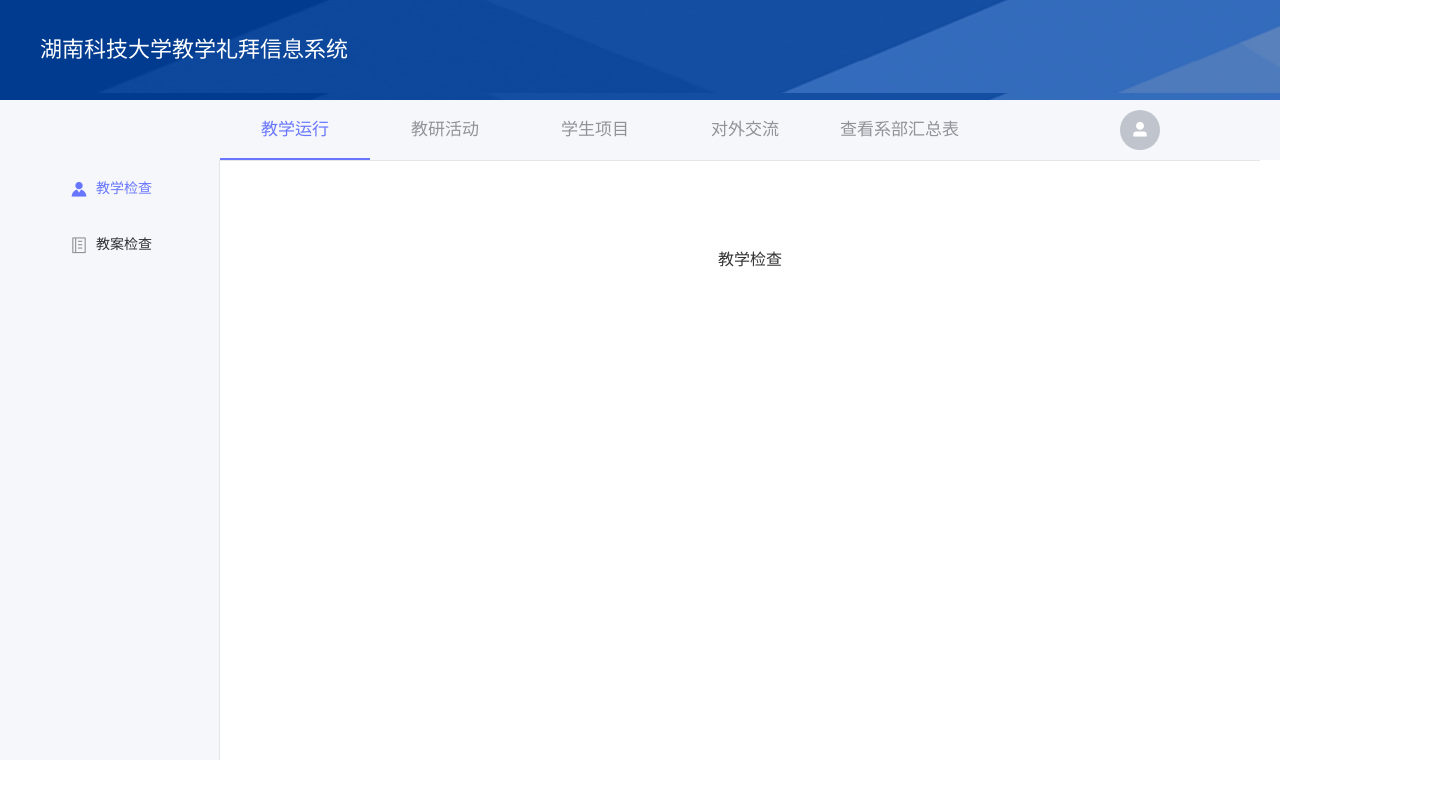
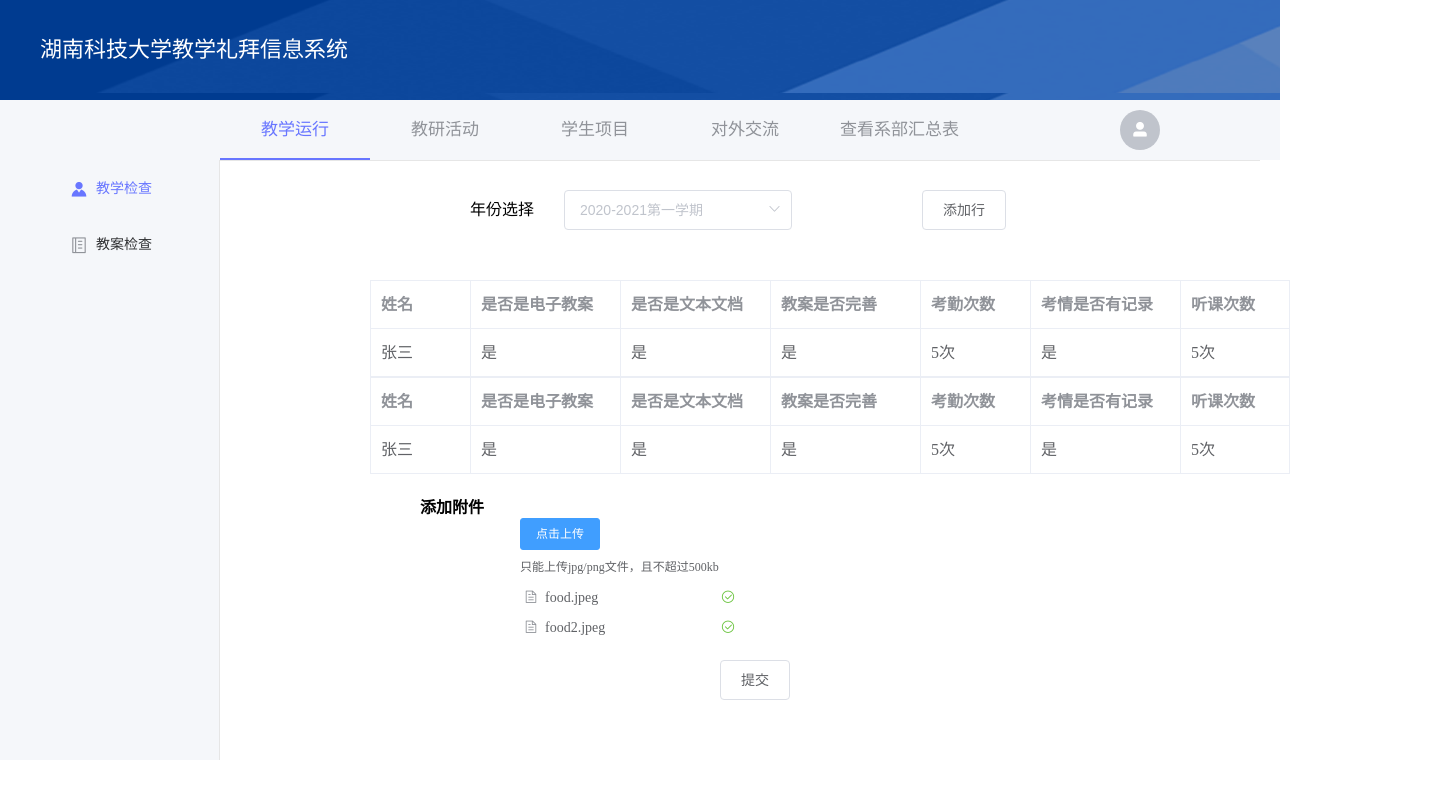
Before and after one commit to v-1024/teaching, a Vue app: page /teacher/teaching_work/teaching_inspection in a window 1280 px wide. Shown: the whole page, 1440 px wide, since content can reach past the window. Built offline with nearby package versions, Linux system fonts and the light colour scheme.

Commit message:
'2020/12/7'

```diff
--- a/src/views/teacher/external_exchange/exchange_content/exchange.vue
+++ b/src/views/teacher/external_exchange/exchange_content/exchange.vue
@@ -12,7 +12,7 @@
         <el-button slot="reference" style="margin-left: 100px">添加行</el-button>
                 <el-table  class="table"
                         :data="tableData"
-                        height="250"
+                        height="280"
                         border
                         style="width:910px;">
                     <el-table-column
@@ -55,7 +55,7 @@
             <el-button size="small" type="primary">点击上传</el-button>
             <div slot="tip" class="el-upload__tip">只能上传jpg/png文件，且不超过500kb</div>
         </el-upload>
-        <el-button slot="reference" style="margin:20px 500px">提交</el-button>
+        <el-button slot="reference" style="margin-left: 720px">提交</el-button>
     </div>
 </template>
 
@@ -75,29 +75,17 @@
                     teacher: '姜磊',
                     remarks: '无'
                 }, {
-                    time: '',
-                    content: '',
-                    address: '',
-                    teacher: '',
-                    remarks: ''
+                    time: '11212',
+                    content: '湖南科技大学',
+                    address: '长沙',
+                    teacher: '姜磊',
+                    remarks: '无'
                 }, {
-                    time: '',
-                    content: '',
-                    address: '',
-                    teacher: '',
-                    remarks: ''
-                }, {
-                    time: '',
-                    content: '',
-                    address: '',
-                    teacher: '',
-                    remarks: ''
-                }, {
-                    time: '',
-                    content: '',
-                    address: '',
-                    teacher: '',
-                    remarks: ''
+                    time: '11212',
+                    content: '湖南科技大学',
+                    address: '长沙',
+                    teacher: '姜磊',
+                    remarks: '无'
                 }],
                 fileList: [{name: 'food.jpeg', url: 'https://fuss10.elemecdn.com/3/63/4e7f3a15429bfda99bce42a18cdd1jpeg.jpeg?imageMogr2/thumbnail/360x360/format/webp/quality/100'}, {name: 'food2.jpeg', url: 'https://fuss10.elemecdn.com/3/63/4e7f3a15429bfda99bce42a18cdd1jpeg.jpeg?imageMogr2/thumbnail/360x360/format/webp/quality/100'}]
             };
@@ -136,6 +124,7 @@
     }
     .upload-demo{
       margin-left: 300px;
-        padding-right: 700px;
+        width:300px;
+
     }
 </style>
--- a/src/views/teacher/researching_act/activity_content/achievement.vue
+++ b/src/views/teacher/researching_act/activity_content/achievement.vue
@@ -12,7 +12,7 @@
         <el-button slot="reference" style="margin-left: 100px">添加行</el-button>
         <el-table  class="table"
                    :data="tableData"
-                   height="250"
+                   height="280"
                    border
                    style="width:750px;">
             <el-table-column
@@ -113,6 +113,7 @@
     .table{
         align: center;
         margin: 20px 200px;
+        font-size:16px;
     }
 
     .content {
--- a/src/views/teacher/researching_act/activity_content/projects.vue
+++ b/src/views/teacher/researching_act/activity_content/projects.vue
@@ -12,7 +12,7 @@
         <el-button slot="reference" style="margin-left: 100px">添加行</el-button>
         <el-table  class="table"
                    :data="tableData"
-                   height="250"
+                   height="280"
                    border
                    style="width:930px;">
             <el-table-column
@@ -123,6 +123,7 @@
     .table{
         align: center;
         margin: 20px 100px;
+        font-size:16px;
     }
 
     .content {
--- a/src/views/teacher/researching_act/activity_content/teacher_award.vue
+++ b/src/views/teacher/researching_act/activity_content/teacher_award.vue
@@ -12,9 +12,9 @@
         <el-button slot="reference" style="margin-left: 100px">添加行</el-button>
         <el-table  class="table"
                    :data="tableData"
-                   height="250"
+                   height="280"
                    border
-                   style="width:730px;">
+                   style="width:750px;">
             <el-table-column
                     prop="teacher"
                     label="教师姓名"
@@ -23,7 +23,7 @@
             <el-table-column
                     prop="award"
                     label="奖励名称"
-                    width="190">
+                    width="210">
             </el-table-column>
             <el-table-column
                     prop="level"
@@ -113,6 +113,7 @@
     .table{
         align: center;
         margin: 20px 200px;
+        font-size:16px;
     }
 
     .content {
--- a/src/views/teacher/researching_act/activity_content/thesis.vue
+++ b/src/views/teacher/researching_act/activity_content/thesis.vue
@@ -12,9 +12,9 @@
         <el-button slot="reference" style="margin-left: 100px">添加行</el-button>
         <el-table  class="table"
                    :data="tableData"
-                   height="250"
+                   height="280"
                    border
-                   style="width:730px;">
+                   style="width:750px;">
             <el-table-column
                     prop="teacher"
                     label="教师姓名"
@@ -23,7 +23,7 @@
             <el-table-column
                     prop="thesis"
                     label="论文名称"
-                    width="190">
+                    width="210">
             </el-table-column>
             <el-table-column
                     prop="periodical"
@@ -113,6 +113,7 @@
     .table{
         align: center;
         margin: 20px 200px;
+        font-size:16px;
     }
 
     .content {
--- a/src/views/teacher/stu_projects/stu_content/stu_competition.vue
+++ b/src/views/teacher/stu_projects/stu_content/stu_competition.vue
@@ -12,7 +12,7 @@
         <el-button slot="reference" style="margin-left: 100px">添加行</el-button>
         <el-table  class="table"
                    :data="tableData"
-                   height="250"
+                   height="280"
                    border
                    style="width:910px;">
             <el-table-column
@@ -124,6 +124,7 @@
     .table{
         align: center;
         margin: 20px 100px;
+        font-size:16px;
     }
 
     .content {
--- a/src/views/teacher/t_work/work_content/plans_inspection.vue
+++ b/src/views/teacher/t_work/work_content/plans_inspection.vue
@@ -11,46 +11,88 @@
         </el-select>
         <el-button slot="reference" style="margin-left: 100px">添加行</el-button>
         <el-table  class="table"
-                   :data="tableData"
-                   height="250"
+                   :data="tableData1"
+                   height="97"
                    border
-                   style="width:740px;">
+                   style="width:980px;margin-bottom: 0">
             <el-table-column
                     prop="name"
                     label="姓名"
                     width="100">
+                <el-input v-model="input" class="input"></el-input>
             </el-table-column>
             <el-table-column
                     prop="teaching_plan"
                     label="是否是电子教案"
-                    width="120">
+                    width="150">
             </el-table-column>
             <el-table-column
                     prop="txt"
                     label="是否是文本文档"
-                    width="120">
+                    width="150">
             </el-table-column>
             <el-table-column
                     prop="plan_over"
                     label="教案是否完善"
-                    width="120">
+                    width="150">
             </el-table-column>
             <el-table-column
                     prop="attendance_times"
                     label="考勤次数"
-                    width="80">
+                    width="110">
             </el-table-column>
             <el-table-column
                     prop="attendance"
                     label="考情是否有记录"
-                    width="120">
+                    width="150">
             </el-table-column>
             <el-table-column
                     prop="times"
                     label="听课次数"
-                    width="80">
+                   >
             </el-table-column>
         </el-table>
+        <el-table  class="table"
+                              :data="tableData2"
+                              height="97"
+                              border
+                              style="width:980px;margin-top: 0px;">
+        <el-table-column
+                prop="lesson_assessment"
+                label="评课次数"
+                width="100">
+        </el-table-column>
+        <el-table-column
+                prop="lesson_record"
+                label="听课是否有记录"
+                width="150">
+        </el-table-column>
+        <el-table-column
+                prop="assign_works_times"
+                label="布置作业次数"
+                width="150">
+        </el-table-column>
+        <el-table-column
+                prop="check_works_times"
+                label="批改作业次数"
+                width="150">
+        </el-table-column>
+        <el-table-column
+                prop="test_times"
+                label="实验次数"
+                width="110">
+        </el-table-column>
+        <el-table-column
+                prop="test_report_times"
+                label="批改实验报告次数"
+                width="150">
+        </el-table-column>
+        <el-table-column
+                prop="ele_paper"
+                label="电子作业/纸质作业"
+               >
+        </el-table-column>
+    </el-table>
         <span style="font-weight: bold;margin-left:200px">添加附件</span>
         <el-upload
                 class="upload-demo"
@@ -67,6 +109,8 @@
         </el-upload>
         <el-button slot="reference" style="margin:20px 500px">提交</el-button>
     </div>
+
+
 </template>
 
 <script>
@@ -78,12 +122,25 @@
                     value: '选项1',
                     label: '2020-2021第一学期'
                 }],
-                tableData: [{
-                    teacher: '张三',
-                    achievement: '教学礼拜项目',
-                    level: '一等奖',
-                    department: '湖南科技大学'
+                tableData1: [{
+                    name: '张三',
+                    teaching_plan: '是',
+                    txt: '是',
+                    plan_over: '是',
+                    attendance_times:'5次',
+                    attendance:'是',
+                    times:'5次'
                 }],
+            tableData2: [{
+                   lesson_assessment: '5次',
+                   lesson_record: '是',
+                assign_works_times: '7次',
+                check_works_times: '是',
+                test_times:'5次',
+                test_report_times:'是',
+                ele_paper:'电子'
+                }],
+                input: '上次',
                 fileList: [{name: 'food.jpeg', url: 'https://fuss10.elemecdn.com/3/63/4e7f3a15429bfda99bce42a18cdd1jpeg.jpeg?imageMogr2/thumbnail/360x360/format/webp/quality/100'}, {name: 'food2.jpeg', url: 'https://fuss10.elemecdn.com/3/63/4e7f3a15429bfda99bce42a18cdd1jpeg.jpeg?imageMogr2/thumbnail/360x360/format/webp/quality/100'}]
             };
         },
@@ -102,12 +159,14 @@
             }
         }
     }
+
 </script>
 
 <style scoped>
     .table{
         align: center;
-        margin: 20px 200px;
+        margin: 20px 150px;
+        font-size:16px;
     }
 
     .content {
@@ -121,4 +180,7 @@
         margin-left: 300px;
         padding-right: 700px;
     }
+    .input{
+       height: 20%;
+    }
 </style>
--- a/src/views/teacher/t_work/work_content/teaching_inspection.vue
+++ b/src/views/teacher/t_work/work_content/teaching_inspection.vue
@@ -1,24 +1,169 @@
 <template>
     <div class="content">
-        <el-main>教学检查</el-main>
+        <span style="margin-top: 30px; margin-left: 250px">年份选择</span>
+        <el-select class="select" v-model="value" placeholder="2020-2021第一学期">
+            <el-option
+                    v-for="item in options"
+                    :key="item.value"
+                    :label="item.label"
+                    :value="item.value">
+            </el-option>
+        </el-select>
+        <el-button slot="reference" style="margin-left: 100px">添加行</el-button>
+        <el-table  class="table"
+                   :data="tableData"
+                   height="97"
+                   border
+                   style="width:920px;margin-bottom: 0">
+            <el-table-column
+                    prop="name"
+                    label="姓名"
+                    width="100">
+            </el-table-column>
+            <el-table-column
+                    prop="teaching_plan"
+                    label="是否是电子教案"
+                    width="150">
+            </el-table-column>
+            <el-table-column
+                    prop="txt"
+                    label="是否是文本文档"
+                    width="150">
+            </el-table-column>
+            <el-table-column
+                    prop="plan_over"
+                    label="教案是否完善"
+                    width="150">
+            </el-table-column>
+            <el-table-column
+                    prop="attendance_times"
+                    label="考勤次数"
+                    width="110">
+            </el-table-column>
+            <el-table-column
+                    prop="attendance"
+                    label="考情是否有记录"
+                    width="150">
+            </el-table-column>
+            <el-table-column
+                    prop="times"
+                    label="听课次数"
+            >
+            </el-table-column>
+        </el-table>
+        <el-table  class="table"
+                   :data="tableData"
+                   height="97"
+                   border
+                   style="width:920px;margin-top: 0px;">
+            <el-table-column
+                    prop="name"
+                    label="姓名"
+                    width="100">
+            </el-table-column>
+            <el-table-column
+                    prop="teaching_plan"
+                    label="是否是电子教案"
+                    width="150">
+            </el-table-column>
+            <el-table-column
+                    prop="txt"
+                    label="是否是文本文档"
+                    width="150">
+            </el-table-column>
+            <el-table-column
+                    prop="plan_over"
+                    label="教案是否完善"
+                    width="150">
+            </el-table-column>
+            <el-table-column
+                    prop="attendance_times"
+                    label="考勤次数"
+                    width="110">
+            </el-table-column>
+            <el-table-column
+                    prop="attendance"
+                    label="考情是否有记录"
+                    width="150">
+            </el-table-column>
+            <el-table-column
+                    prop="times"
+                    label="听课次数"
+            >
+            </el-table-column>
+        </el-table>
+        <span style="font-weight: bold;margin-left:200px">添加附件</span>
+        <el-upload
+                class="upload-demo"
+                action="https://jsonplaceholder.typicode.com/posts/"
+                :on-preview="handlePreview"
+                :on-remove="handleRemove"
+                :before-remove="beforeRemove"
+                multiple
+                :limit="5"
+                :on-exceed="handleExceed"
+                :file-list="fileList">
+            <el-button size="small" type="primary">点击上传</el-button>
+            <div slot="tip" class="el-upload__tip">只能上传jpg/png文件，且不超过500kb</div>
+        </el-upload>
+        <el-button slot="reference" style="margin:20px 500px">提交</el-button>
     </div>
 </template>
 
 <script>
     export default {
-        name: "teaching_inspection"
+        name: "teaching_inspection",
+        data() {
+            return {
+                options: [{
+                    value: '选项1',
+                    label: '2020-2021第一学期'
+                }],
+                tableData: [{
+                    name: '张三',
+                    teaching_plan: '是',
+                    txt: '是',
+                    plan_over: '是',
+                    attendance_times:'5次',
+                    attendance:'是',
+                    times:'5次'
+                }],
+                fileList: [{name: 'food.jpeg', url: 'https://fuss10.elemecdn.com/3/63/4e7f3a15429bfda99bce42a18cdd1jpeg.jpeg?imageMogr2/thumbnail/360x360/format/webp/quality/100'}, {name: 'food2.jpeg', url: 'https://fuss10.elemecdn.com/3/63/4e7f3a15429bfda99bce42a18cdd1jpeg.jpeg?imageMogr2/thumbnail/360x360/format/webp/quality/100'}]
+            };
+        },
+        methods: {
+            handleRemove(file, fileList) {
+                console.log(file, fileList);
+            },
+            handlePreview(file) {
+                console.log(file);
+            },
+            handleExceed(files, fileList) {
+                this.$message.warning(`当前限制选择 5 个文件，本次选择了 ${files.length} 个文件，共选择了 ${files.length + fileList.length} 个文件`);
+            },
+            beforeRemove(file, fileList) {
+                return this.$confirm(`确定移除 ${file.name}？`);
+            }
+        }
     }
 </script>
 
 <style scoped>
-    .el-main {
-        background-color: white;
-        color: #333;
-        text-align: center;
-        line-height: 160px;
+    .table{
+        align: center;
+        margin: 20px 150px;
+        font-size:16px;
     }
 
     .content {
         width: 100%;
     }
+    .select{
+        margin:30px 30px;
+        border: #333333;
+    }
+    .upload-demo{
+        margin-left: 300px;
+        padding-right: 700px;
+    }
 </style>
```
